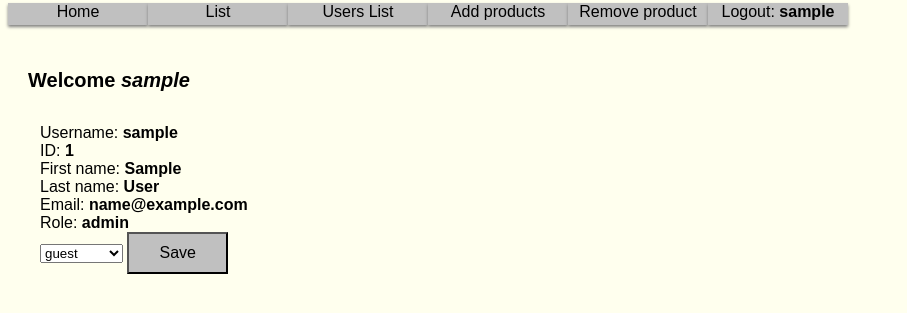
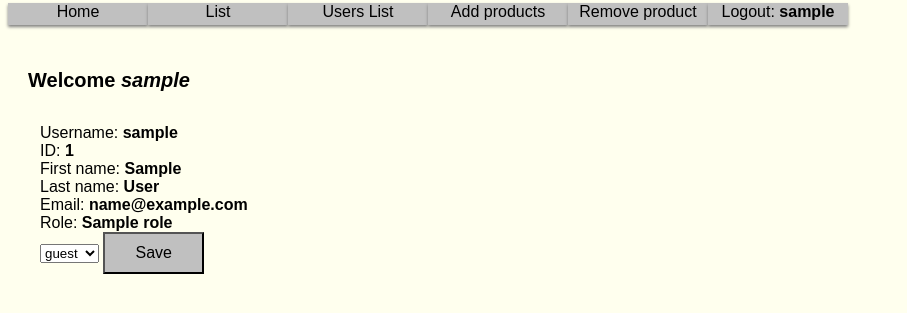
Before and after one commit to OrJaku/shop-application, a Flask app: a page that uses app/templates/user.html in a window 1280 px wide. Shown: the top 313 px of the page, without its empty margins (0-907 px from the left). Run offline with Flask 2, Linux system fonts and the light colour scheme; a user stored in the database is signed in; tables that the repository leaves empty hold one stand-in row (values such as "Sample post").

Commit message:
Added users roles and ability to set and change role

```diff
--- a/app/models.py
+++ b/app/models.py
@@ -25,7 +25,7 @@ class User(UserMixin, db.Model):
     first_name = db.Column(db.String(128), unique=False, nullable=False)
     last_name = db.Column(db.String(128), unique=False, nullable=False)
     email = db.Column(db.String(128), unique=True, nullable=False)
-    role = db.Column(db.String(60), nullable=False)
+    role = db.relationship('Role', secondary='user_roles')
 
     @property
     def password(self):
@@ -42,6 +42,20 @@ class User(UserMixin, db.Model):
         return f'{self.username}'
 
 
+class Role(db.Model):
+    __tabelename__ = 'role'
+
+    id = db.Column(db.Integer, primary_key=True)
+    name = db.Column(db.String(50), unique=True, nullable=False)
+
+
+class UserRoles(db.Model):
+    __tablename__ = 'user_roles'
+    id = db.Column(db.Integer(), primary_key=True)
+    user_id = db.Column(db.Integer(), db.ForeignKey('user.id', ondelete='CASCADE'))
+    role_id = db.Column(db.Integer(), db.ForeignKey('role.id', ondelete='CASCADE'))
+
+
 @login.user_loader
 def load_user(user_id):
     return User.query.get(int(user_id))
--- a/app/shop/views.py
+++ b/app/shop/views.py
@@ -3,7 +3,7 @@ from flask import render_template, request, url_for, redirect, flash, Blueprint
 from flask_login import login_user, logout_user, login_required, current_user
 from flask_user import roles_required
 from app.forms import LoginForm, RegisterForm
-from ..models import Product, User
+from ..models import Product, User, Role, UserRoles
 from colorama import Fore, Style  # test
 
 shop = Blueprint('shop', __name__, template_folder='templates')
@@ -23,7 +23,8 @@ def register():
                     username=form.username.data,
                     email=form.email.data,
                     password=form.password.data,
-                    role='guest')
+                    role=[Role.query.filter_by(name='guest').first()])
+
         if len(form.password.data) < 6:
             flash('Password is too short', 'error')
             return redirect(url_for('shop.register'))
@@ -65,21 +66,24 @@ def logout():
 def users(username=None):
     users_list = db.session.query(User).all()
     if username is not None:
-        roles = ['guest', 'moderator', 'admin']
         profile = User.query.filter_by(username=username).first_or_404()
+        role_temp_id = UserRoles.query.filter_by(user_id=profile.id).first().role_id
+        role_name = Role.query.filter_by(id=role_temp_id).first().name
+        print("ROLES", role_name)
         print('Profile', profile)
-        return render_template("user.html", username=username, profile=profile, roles=roles)
+        return render_template("user.html", username=username, profile=profile, role=role_name)
     return render_template("users.html", users_list=users_list)
 
 
 @shop.route('/role/<username>', methods=['GET', 'POST'])
 def role(username):
-    new_role = request.form.get("role")
-    profile = User.query.filter_by(username=username).first()
-    old_role = profile.role
-    db.session.query(User).filter(User.username == username).update({'role': new_role})
+    get_role_name = request.form.get("role")
+    get_role_id = Role.query.filter_by(name=get_role_name).first().id
+    print('Get role', get_role_id, get_role_name)
+    user_id = User.query.filter_by(username=username).first().id
+    db.session.query(UserRoles).filter(UserRoles.user_id == user_id).update({'role_id': get_role_id})
     db.session.commit()
-    flash('%s role has been changed to %s' % (old_role, new_role), 'success')
+    flash('Role has been changed',  'success')
     return redirect(url_for('shop.users'))
 
 
--- a/app/templates/user.html
+++ b/app/templates/user.html
@@ -9,13 +9,11 @@
         <li>First name: <b>{{ profile.first_name }}</b> </li>
         <li>Last name: <b>{{ profile.last_name }}</b> </li>
         <li>Email: <b>{{ profile.email }}</b> </li>
-        <li>Role: <b>{{ profile.role }}</b> </li>
-
-        </ul>
+        <li>Role: <b>{{ role }}</b> </li>
+    </ul>
             <form class="add-form" method="POST" action="{{ url_for('shop.role', username=profile)}}">
             <select  class="form-control" name="role" id="role">
                 <option value='guest'>guest </option>
-                <option value='moderator'>moderator </option>
                 <option value='admin'>admin </option>
             </select>
                 <button type="submit">Save</button>
```
Also changed, not shown: app/requirements.txt (deleted, +0 -23 lines), init_db.py (+19 -3 lines).
